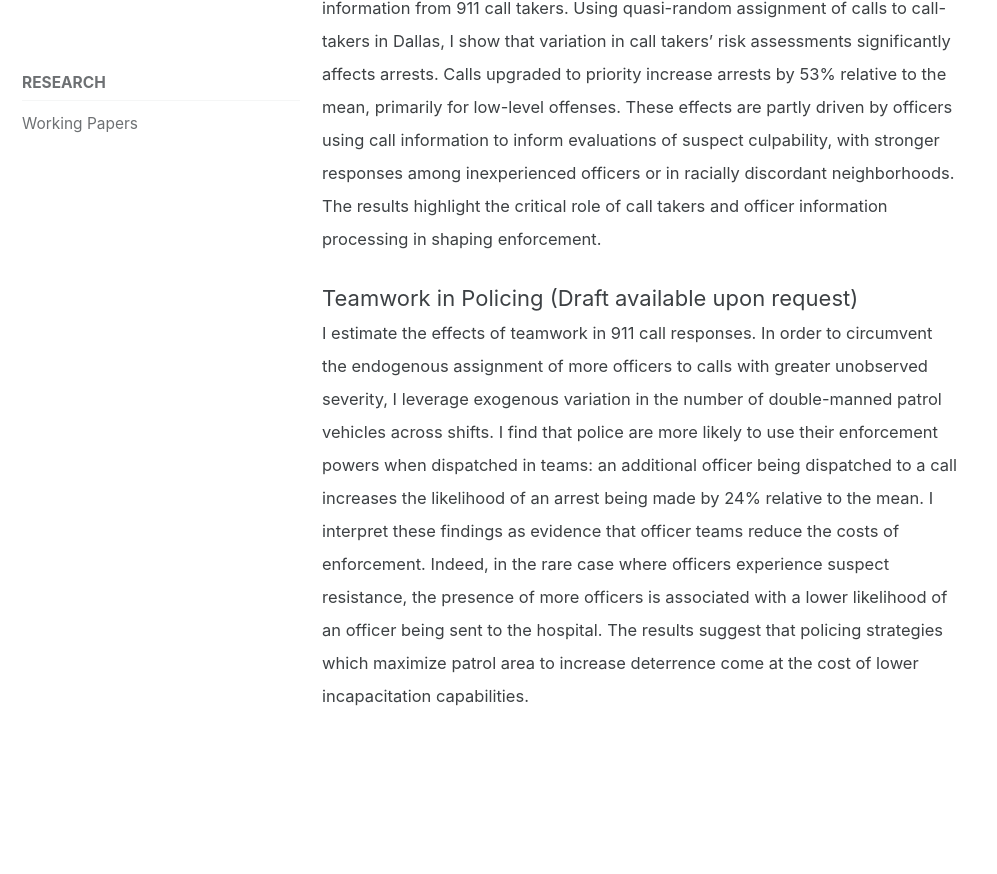
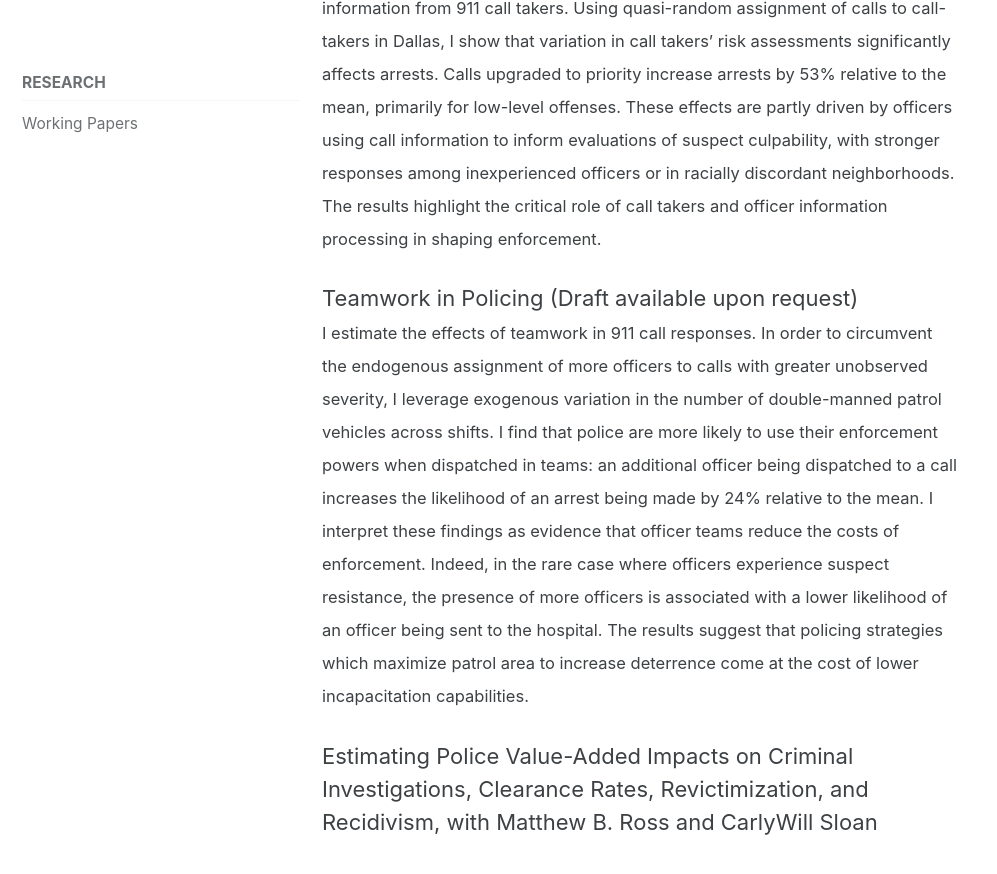
Before and after one commit to austin-v-smith-econ/austin-v-smith-econ.github.io, a Jekyll site: the page built from _research/research.md, in a window 1280 px wide and 900 px high, scrolled down 713 px. Shown: the top 874 px of the window, without its empty margins (0-997 px from the left). Built offline with Jekyll 4.4.1, drawn with Linux system fonts in a browser that asks for light colours; cached includes are drawn as plain includes; before the commit the page ends 1486 px from its top, so only the background shows below that.

Commit message:
Add detective project

```diff
--- a/_research/research.md
+++ b/_research/research.md
@@ -16,3 +16,6 @@ permalink: /research/
 
 Teamwork in Policing (Draft available upon request)<br>
 <span style="font-size:0.75em"> I estimate the effects of teamwork in 911 call responses. In order to circumvent the endogenous assignment of more officers to calls with greater unobserved severity, I leverage exogenous variation in the number of double-manned patrol vehicles across shifts. I find that police are more likely to use their enforcement powers when dispatched in teams: an additional officer being dispatched to a call increases the likelihood of an arrest being made by 24% relative to the mean. I interpret these findings as evidence that officer teams reduce the costs of enforcement. Indeed, in the rare case where officers experience suspect resistance, the presence of more officers is associated with a lower likelihood of an officer being sent to the hospital. The results suggest that policing strategies which maximize patrol area to increase deterrence come at the cost of lower incapacitation capabilities.  </span>
+
+Estimating Police Value-Added Impacts on Criminal Investigations, Clearance Rates, Revictimization, and Recidivism, with Matthew B. Ross and CarlyWill Sloan <br>
+<span>
```
